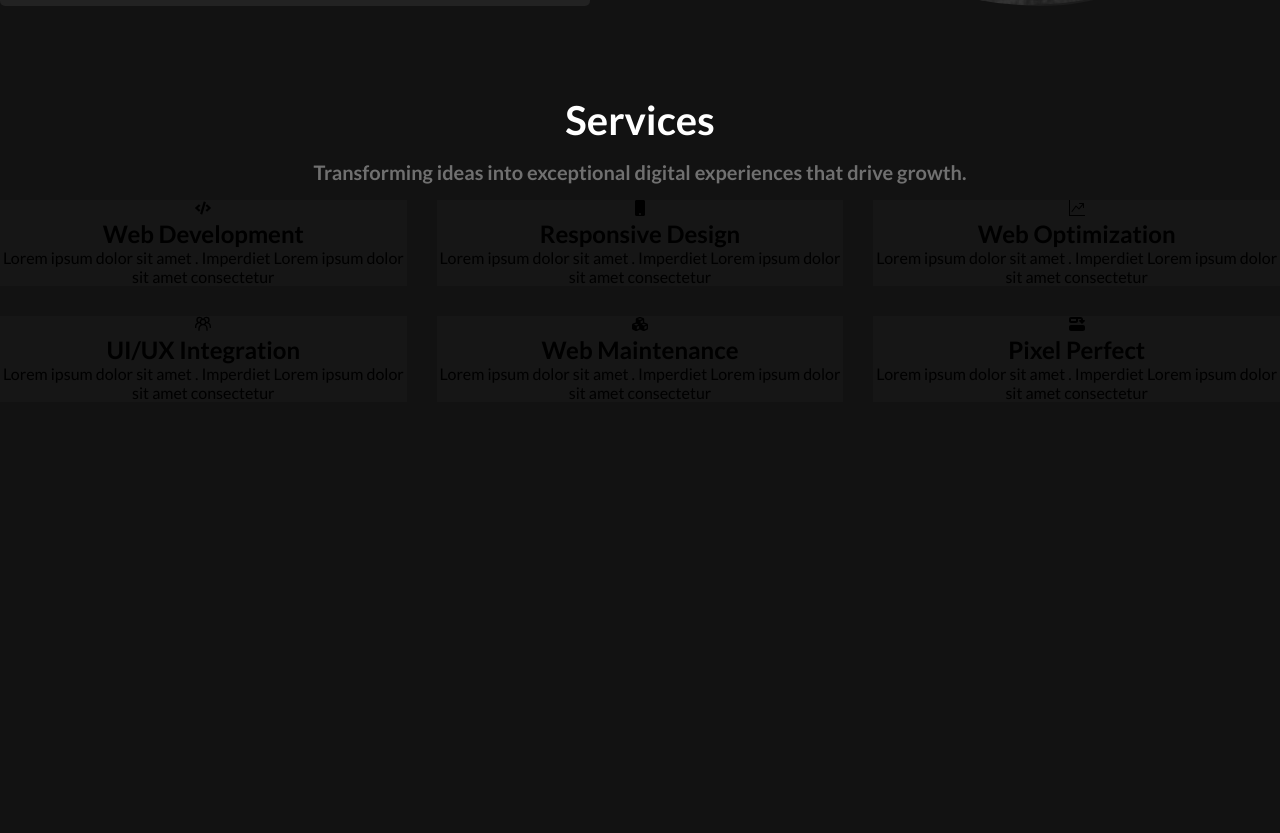
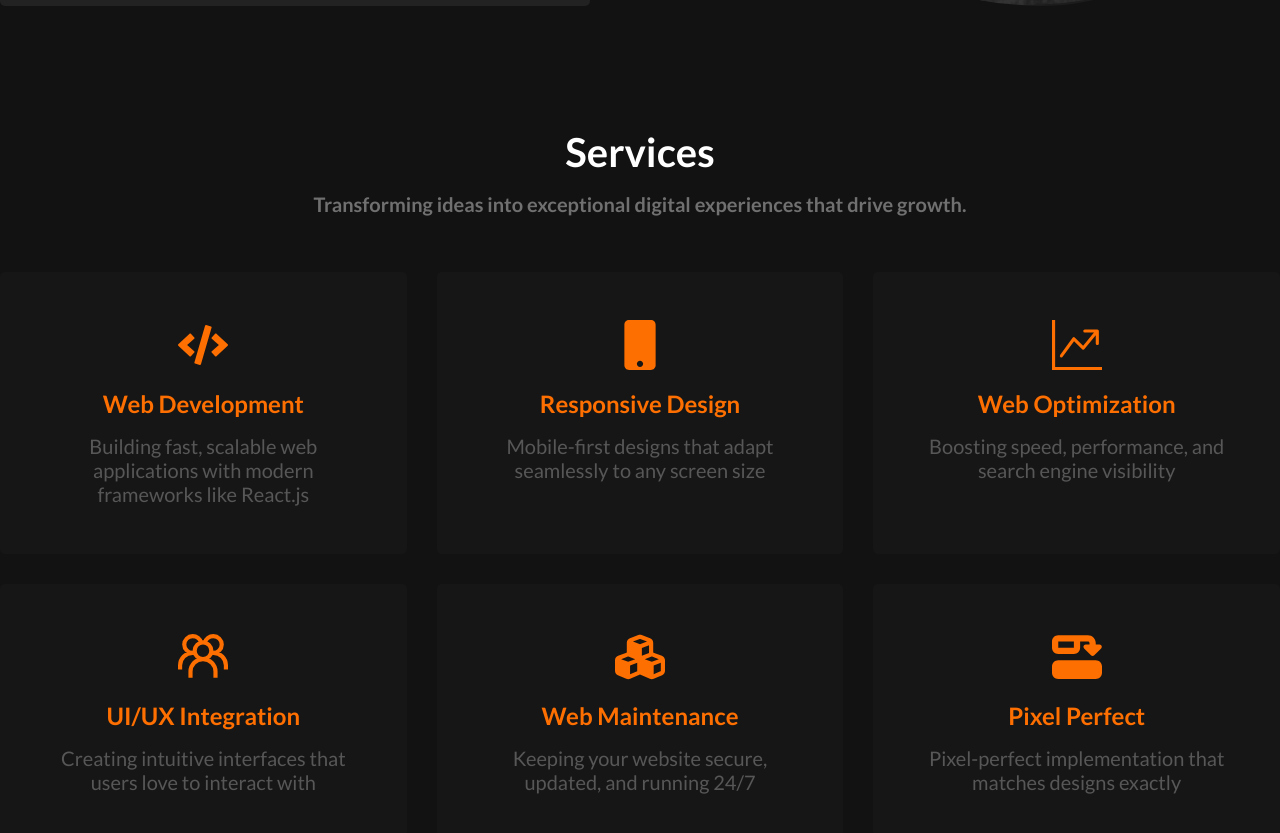
Before and after one commit to ALI-RAZA816/Personal-Portfolio, a React (Vite) app: page / in a window 1280 px wide. Shown: the part 711-1544 px from the top of the page. Before the commit the page ends 1113 px from the top, so only its background shows below. Built offline with nearby package versions, Linux system fonts and the light colour scheme.

Commit message:
complete services section

```diff
--- a/src/Component/Service.jsx
+++ b/src/Component/Service.jsx
@@ -13,34 +13,34 @@ export default function Service() {
             <p>Transforming ideas into exceptional digital experiences that drive growth.</p>
             <div className={style.servicesGrid}>
                 <div>
-                    <FaCode />
+                    <FaCode style={{color:'#FD6F00',fontSize:"50px"}} />
                     <h2>Web Development</h2>
-                    <p>Lorem ipsum dolor sit amet . Imperdiet Lorem ipsum dolor sit amet consectetur</p>
+                    <p>Building fast, scalable web applications with modern frameworks like React.js</p>
                 </div>
                 <div>
-                    <FaMobile />
+                    <FaMobile style={{color:'#FD6F00',fontSize:"50px"}} />
                     <h2>Responsive Design</h2>
-                    <p>Lorem ipsum dolor sit amet . Imperdiet Lorem ipsum dolor sit amet consectetur</p>
+                    <p>Mobile-first designs that adapt seamlessly to any screen size</p>
                 </div>
                 <div>
-                    <BsGraphUpArrow />
+                    <BsGraphUpArrow style={{color:'#FD6F00',fontSize:"50px"}} />
                     <h2>Web Optimization</h2>
-                    <p>Lorem ipsum dolor sit amet . Imperdiet Lorem ipsum dolor sit amet consectetur</p>
+                    <p>Boosting speed, performance, and search engine visibility</p>
                 </div>
                 <div>
-                    <GrGroup />
+                    <GrGroup style={{color:'#FD6F00',fontSize:"50px"}} />
                     <h2>UI/UX Integration</h2>
-                    <p>Lorem ipsum dolor sit amet . Imperdiet Lorem ipsum dolor sit amet consectetur</p>
+                    <p>Creating intuitive interfaces that users love to interact with</p>
                 </div>
                 <div>
-                    <FaCubes />
+                    <FaCubes style={{color:'#FD6F00',fontSize:"50px"}} />
                     <h2>Web Maintenance</h2>
-                    <p>Lorem ipsum dolor sit amet . Imperdiet Lorem ipsum dolor sit amet consectetur</p>
+                    <p>Keeping your website secure, updated, and running 24/7</p>
                 </div>
                 <div>
-                    <FaDiagramSuccessor />
+                    <FaDiagramSuccessor style={{color:'#FD6F00',fontSize:"50px"}} />
                     <h2>Pixel Perfect</h2>
-                    <p>Lorem ipsum dolor sit amet . Imperdiet Lorem ipsum dolor sit amet consectetur</p>
+                    <p>Pixel-perfect implementation that matches designs exactly</p>
                 </div>
             </div>
         </div>
--- a/src/css/Service.module.css
+++ b/src/css/Service.module.css
@@ -4,6 +4,7 @@
     flex-direction: column;
     max-width: 1400px;
     margin: 0 auto;
+    padding: 2rem 0;
 }
 
 .wrapper > h1,
@@ -27,10 +28,24 @@
 .servicesGrid{
     display: grid;
     gap: 30px;
+    margin: 40px 0;
     grid-template-columns: 1fr 1fr 1fr;
 }
 
 .servicesGrid div {
     text-align: center;
+    border-radius: 5px;
+    padding: 3rem;
     background-color: #7070700c;
 }
+.servicesGrid div h2 {
+    color: #FD6F00;
+    font-size: 24px;
+    font-weight: bold;
+    margin: 1rem 0;
+}
+
+.servicesGrid div p{
+    color: #575757;
+    font-size: 20px;
+}
```
